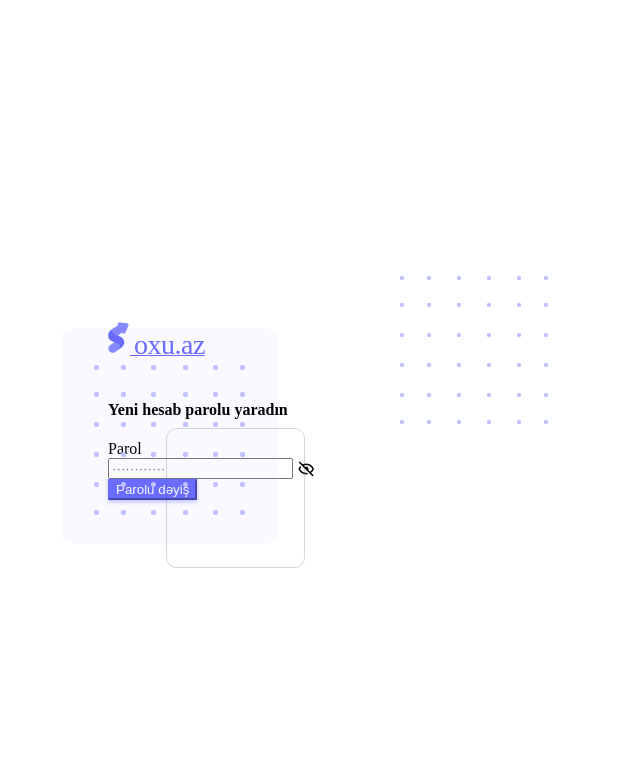
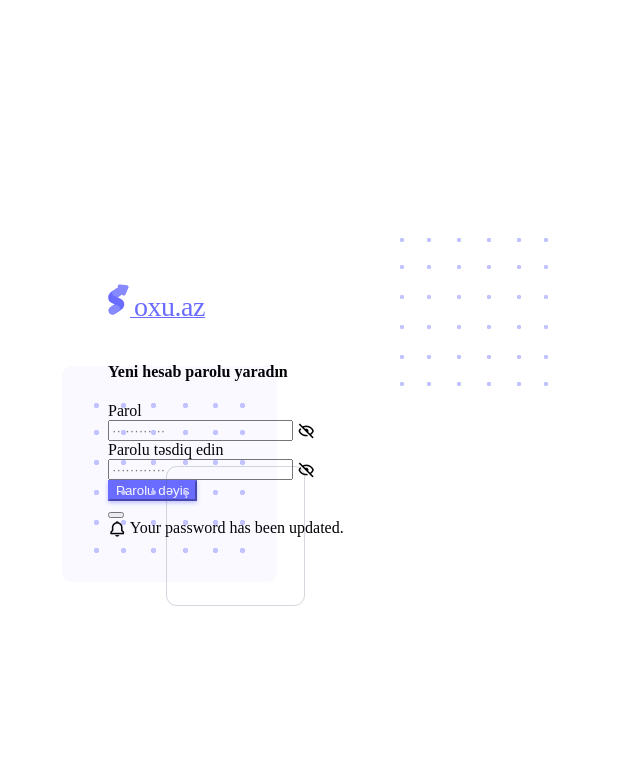
Before and after one commit to rashiddalv/oxu.az, a CodeIgniter app: page /database/index.php/resetpassword/update in a window 1280 px wide. Shown: the top 778 px of the page, without its empty margins (332-972 px from the left). Run offline with CodeIgniter, Linux system fonts and the light colour scheme.

Commit message:
Reset Password (works)

```diff
--- a/application/controllers/ResetPassword.php
+++ b/application/controllers/ResetPassword.php
@@ -15,8 +15,8 @@ class ResetPassword extends CI_Controller
             // 'mail', 'sendmail', or 'smtp'
             'smtp_host' => 'smtp.gmail.com',
             'smtp_port' => 587,
-            'smtp_user' => 'rashiddalv@gmail.com',
-            'smtp_pass' => 'dhvduvniwsnjsnla',
+            'smtp_user' => 'rashiddvalorant@gmail.com',
+            'smtp_pass' => 'drbijagzswauwzyi',
             'smtp_crypto' => 'tls',
             'mailtype' => 'text',
             //plaintext 'text' mails or 'html'
@@ -39,7 +39,7 @@ class ResetPassword extends CI_Controller
             $email = $this->input->post('email');
             $user = $this->db->get_where('admin', ['a_mail' => $email])->row();
 
-            if (!$user){
+            if (!$user) {
                 $this->session->set_flashdata('err', 'E-poçt tapılmadı.');
                 redirect($_SERVER['HTTP_REFERER']);
 
@@ -62,6 +62,7 @@ class ResetPassword extends CI_Controller
                 $this->email->message('Click the following link to reset your password: ' . base_url('reset_password/token/' . $token));
 
                 $this->email->send();
+                // show_error($this->email->print_debugger());
 
                 // if (!$this->email->send()) {
                 //     echo '123';
@@ -93,27 +94,37 @@ class ResetPassword extends CI_Controller
         $this->form_validation->set_rules('password_confirm', 'Confirm Password', 'required|matches[password]');
 
         if ($this->form_validation->run() == false) {
+            $this->session->set_flashdata('err', 'Your password has been updated.');
             $this->load->view('admin/reset_password_token_form', ['token' => $this->input->post('token')]);
+
         } else {
             $password_reset = $this->db->get_where('reset-pass', ['token' => $this->input->post('token')])->row();
 
             if (!$password_reset) {
+
+
                 show_404();
+
             } else {
                 $user = $this->db->get_where('admin', ['a_mail' => $password_reset->email])->row();
+                $new_password = ($_POST['password']);
+                $data = [
+                    'a_password' => md5($new_password)
+                ];
 
-                $this->db->where('a_id', $user->id);
-                $this->db->update('admin', ['a_password' => password_hash($this->input->post('password'), PASSWORD_DEFAULT)]);
+                $this->db->where('a_id', $user->a_id);
+                $this->db->update('admin', $data);
+                $this->db->where('id', $password_reset->id);
+                $this->db->delete('reset-pass');
 
-                die();
-                $this->db->where('a_id', $password_reset->id);
-                $this->db->delete('reset-pass');
                 $this->session->set_flashdata('success', 'Your password has been updated.');
                 redirect('login_dashboard');
             }
         }
     }
-    public function reset_password_token_form(){
+    public function reset_password_token_form()
+    {
         $this->load->view('admin/reset_password_token_form');
+
     }
 }
--- a/application/views/admin/reset_password_token_form.php
+++ b/application/views/admin/reset_password_token_form.php
@@ -126,7 +126,8 @@
                                     <span class="input-group-text cursor-pointer"><i class="bx bx-hide"></i></span>
                                 </div>
                             </div>
-                            <!-- <div class="mb-3 form-password-toggle">
+                            <input type="hidden" name="token" value="<?php echo $this->uri->segment(3);?> ">
+                            <div class="mb-3 form-password-toggle">
                                 <div class="d-flex justify-content-between">
                                     <label class="form-label" for="password_confirm">Parolu təsdiq edin</label>
                                 </div>
@@ -136,7 +137,7 @@
                                         aria-describedby="password" />
                                     <span class="input-group-text cursor-pointer"><i class="bx bx-hide"></i></span>
                                 </div>
-                            </div> -->
+                            </div>
 
                             <div class="mb-3">
                                 <button class="btn btn-primary d-grid w-100" type="submit">Parolu dəyiş</button>
```
